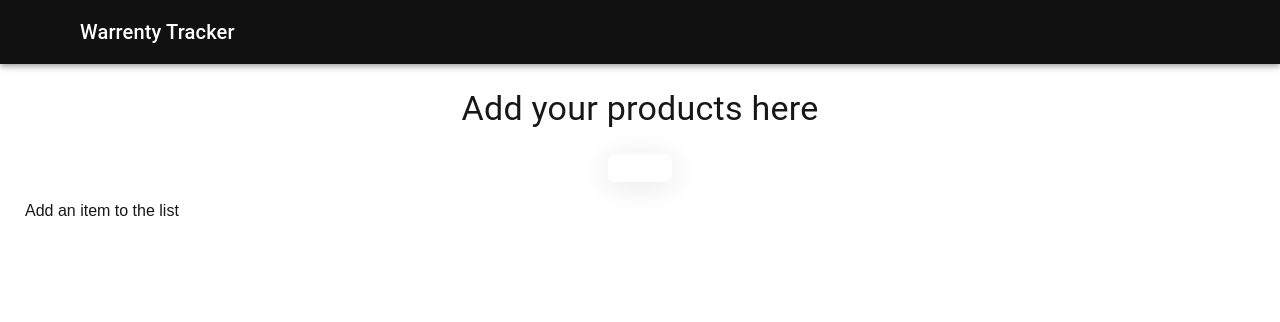
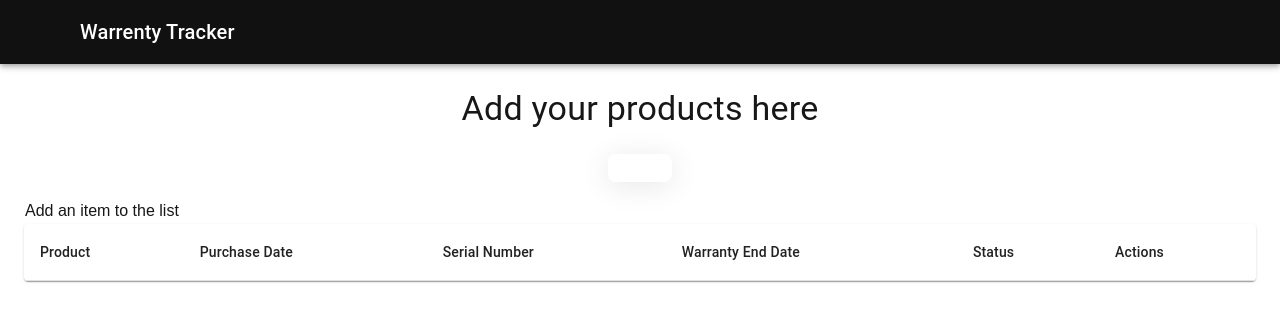
Before and after one commit to lostvayne47/to-do-list, a Next.js app: page / in a window 1280 px wide. Shown: the top 322 px of the page. Built offline with nearby package versions, Linux system fonts and the light colour scheme; some icons are missing.

Commit message:
Warrenty Table added

```diff
--- a/src/app/components/Home.jsx
+++ b/src/app/components/Home.jsx
@@ -1,12 +1,13 @@
 "use client"; // Ensure the component is client-side
 
-import { Button, Container, Box, Skeleton } from "@mui/material";
+import { Button, Container, Box, Skeleton, Table } from "@mui/material";
 import React, { useContext } from "react";
 import Typography from "@mui/material/Typography";
 import AddIcon from "@mui/icons-material/Add";
 import View from "./View";
 import BasicModal from "./Modal";
 import { DataContext } from "@/DataContext";
+import WarrantyTracker from "./WarrantyTracker";
 const glassStyle = {
   backgroundColor: "rgba(255, 255, 255, 0.1)",
   backdropFilter: "blur(10px)",
@@ -92,7 +93,10 @@ export default function Home() {
             </div>
           </div>
         ) : (
-          <View />
+          <>
+            <View />
+            <WarrantyTracker />
+          </>
         )}
       </Container>
     </>
--- /dev/null
+++ b/src/app/components/WarrantyRow.jsx
@@ -0,0 +1,26 @@
+import React from "react";
+import { TableCell, TableRow, IconButton } from "@mui/material";
+import EditIcon from "@mui/icons-material/Edit";
+import DeleteIcon from "@mui/icons-material/Delete";
+
+const WarrantyRow = ({ itemData, deadlineColour }) => {
+  return (
+    <TableRow style={{ backgroundColor: deadlineColour }}>
+      <TableCell>{itemData.productName}</TableCell>
+      <TableCell>{itemData.purchaseDate}</TableCell>
+      <TableCell>{itemData.warrantyPeriod}</TableCell>
+      <TableCell>{itemData.warrantyEndDate}</TableCell>
+      <TableCell>{itemData.status}</TableCell>
+      <TableCell>
+        <IconButton color="primary" aria-label="edit">
+          <EditIcon />
+        </IconButton>
+        <IconButton color="secondary" aria-label="delete">
+          <DeleteIcon />
+        </IconButton>
+      </TableCell>
+    </TableRow>
+  );
+};
+
+export default WarrantyRow;
--- /dev/null
+++ b/src/app/components/WarrantyTracker.jsx
@@ -0,0 +1,53 @@
+import React, { useContext } from "react";
+import {
+  Table,
+  TableBody,
+  TableCell,
+  TableContainer,
+  TableHead,
+  TableRow,
+  Paper,
+} from "@mui/material";
+import WarrantyRow from "./WarrantyRow"; // Import the WarrantyRow component
+import { DataContext } from "@/DataContext";
+
+const WarrantyTracker = () => {
+  const { data } = useContext(DataContext);
+  const getDeadlineColour = (warrantyEndDate) => {
+    const today = new Date();
+    const endDate = new Date(warrantyEndDate);
+    const daysLeft = (endDate - today) / (1000 * 3600 * 24); // Days difference
+
+    if (daysLeft <= 0) return "red"; // Expired
+    if (daysLeft <= 3) return "yellow"; // Expiring soon
+    return "green"; // Safe
+  };
+
+  return (
+    <TableContainer component={Paper}>
+      <Table sx={{ minWidth: 650 }}>
+        <TableHead>
+          <TableRow>
+            <TableCell>Product</TableCell>
+            <TableCell>Purchase Date</TableCell>
+            <TableCell>Serial Number</TableCell>
+            <TableCell>Warranty End Date</TableCell>
+            <TableCell>Status</TableCell>
+            <TableCell>Actions</TableCell>
+          </TableRow>
+        </TableHead>
+        <TableBody>
+          {data.map((itemData) => (
+            <WarrantyRow
+              key={itemData.id}
+              itemData={itemData}
+              deadlineColour={getDeadlineColour(itemData.warrantyEndDate)}
+            />
+          ))}
+        </TableBody>
+      </Table>
+    </TableContainer>
+  );
+};
+
+export default WarrantyTracker;
```
